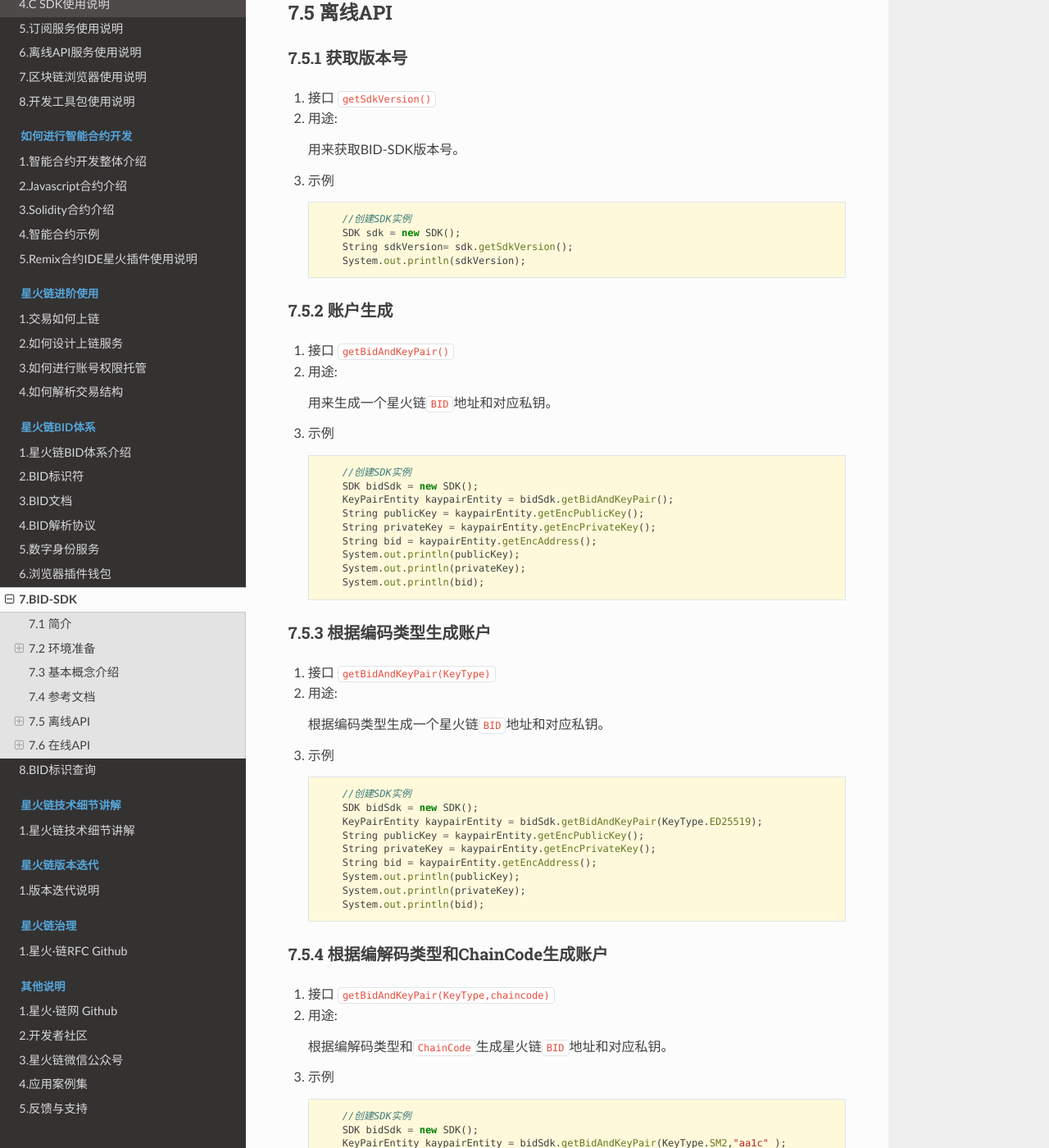
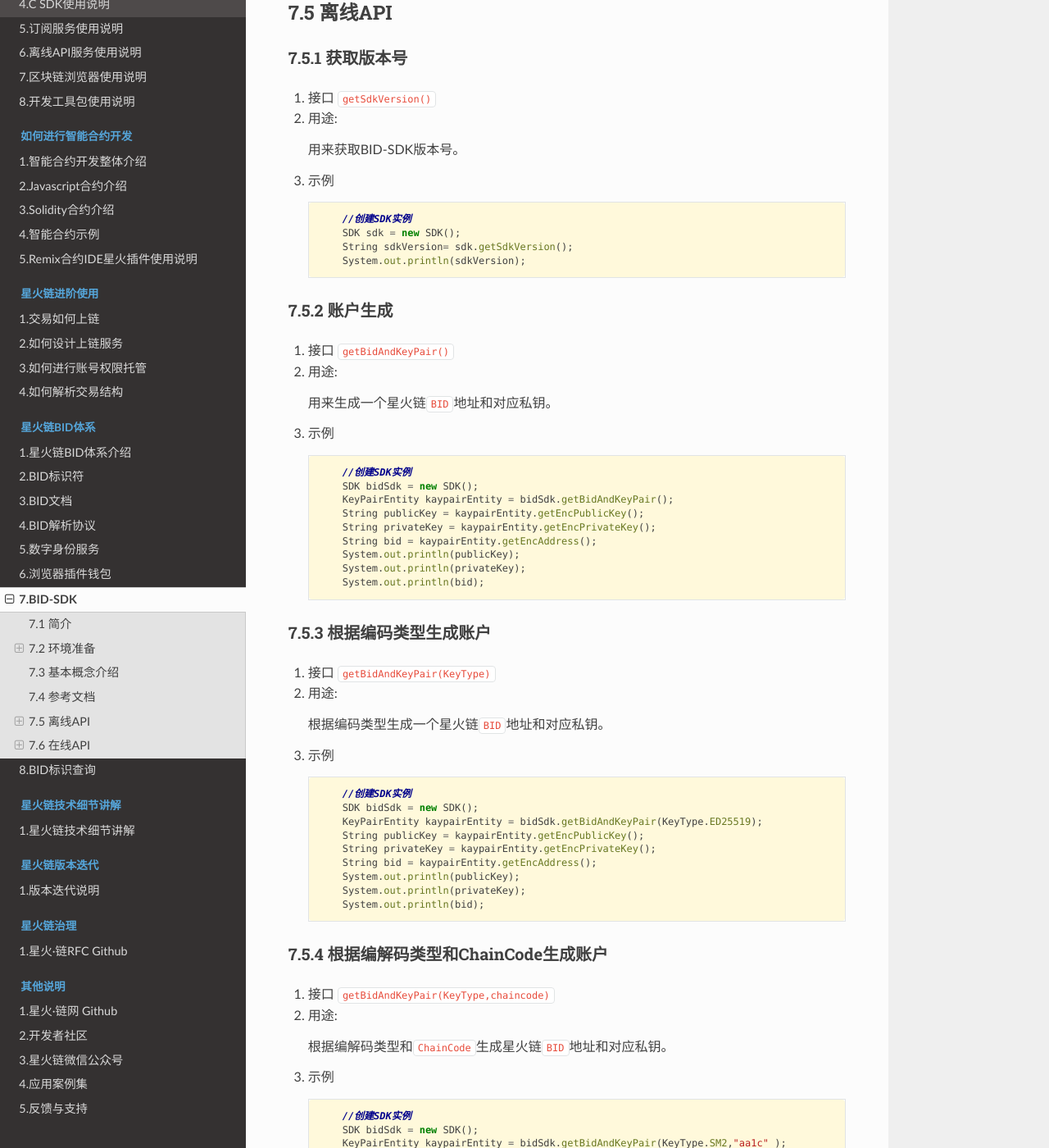
Before and after one commit to caict-4iot-dev/bif-doc, a Sphinx documentation site: the page built from docs/source/bid/BID-SDK.md, in a window 1280 px wide and 1400 px high, scrolled down 1258 px. Shown: the whole window at 82% size. Built offline with Sphinx 7.4.7 and the Read the Docs theme 2.0.0, drawn with Linux system fonts in a browser that asks for light colours.

Commit message:
Update custom.css

```diff
--- a/docs/source/_static/custom.css
+++ b/docs/source/_static/custom.css
@@ -11,8 +11,9 @@
     padding: 5px; /* 添加内边距 */
     border-radius: 4px; /* 设置边框圆角 */
 }
-pre .comment { /* 针对预格式化的代码块中的注释 */
-    font-style: normal; /* 取消斜体样式 */
+.highlight .c1 { /* 仅针对代码高亮块中的注释 */
+    font-weight: bold;
+    color: #00008B;
 }
 /* 设置段落的行距 */
 p {
```
